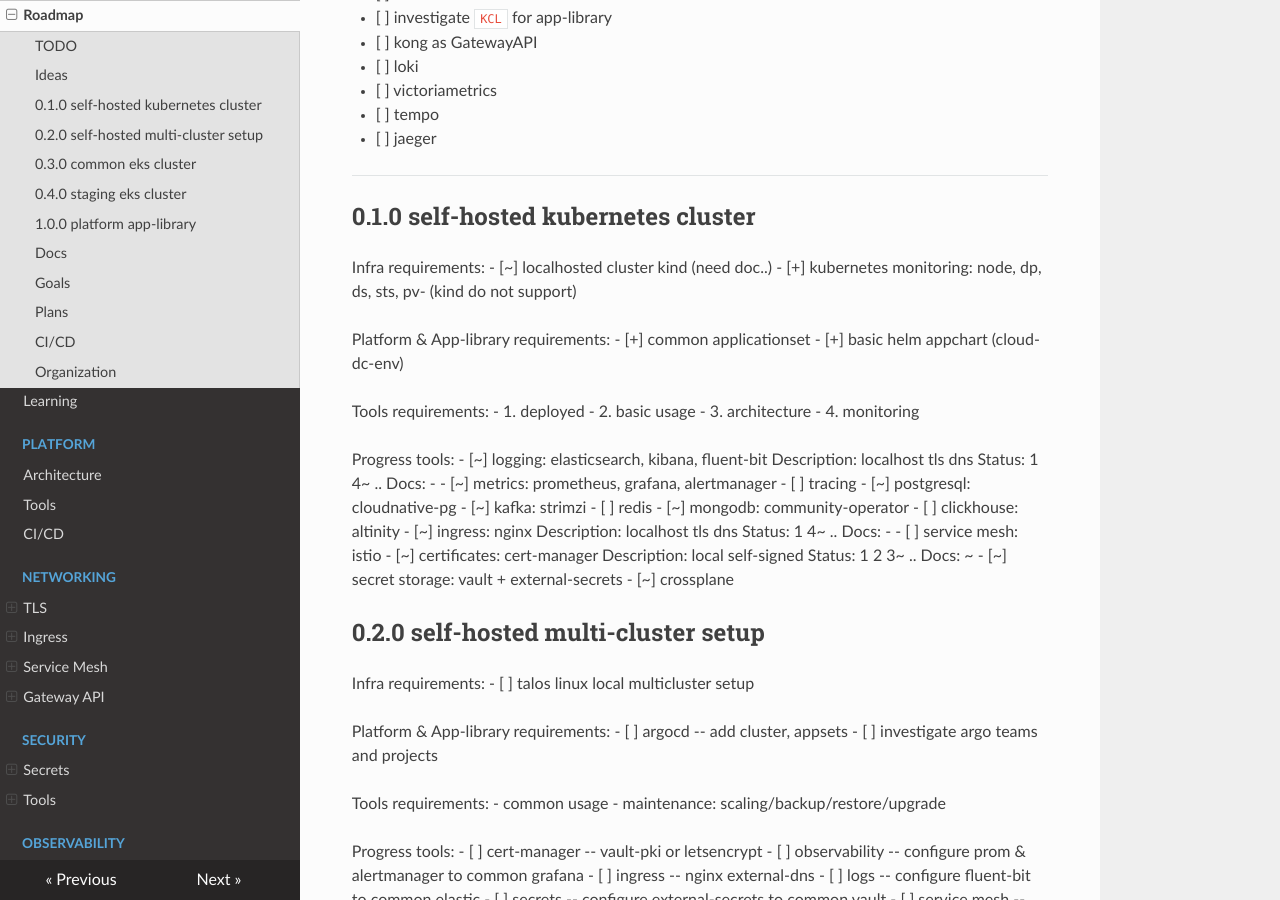
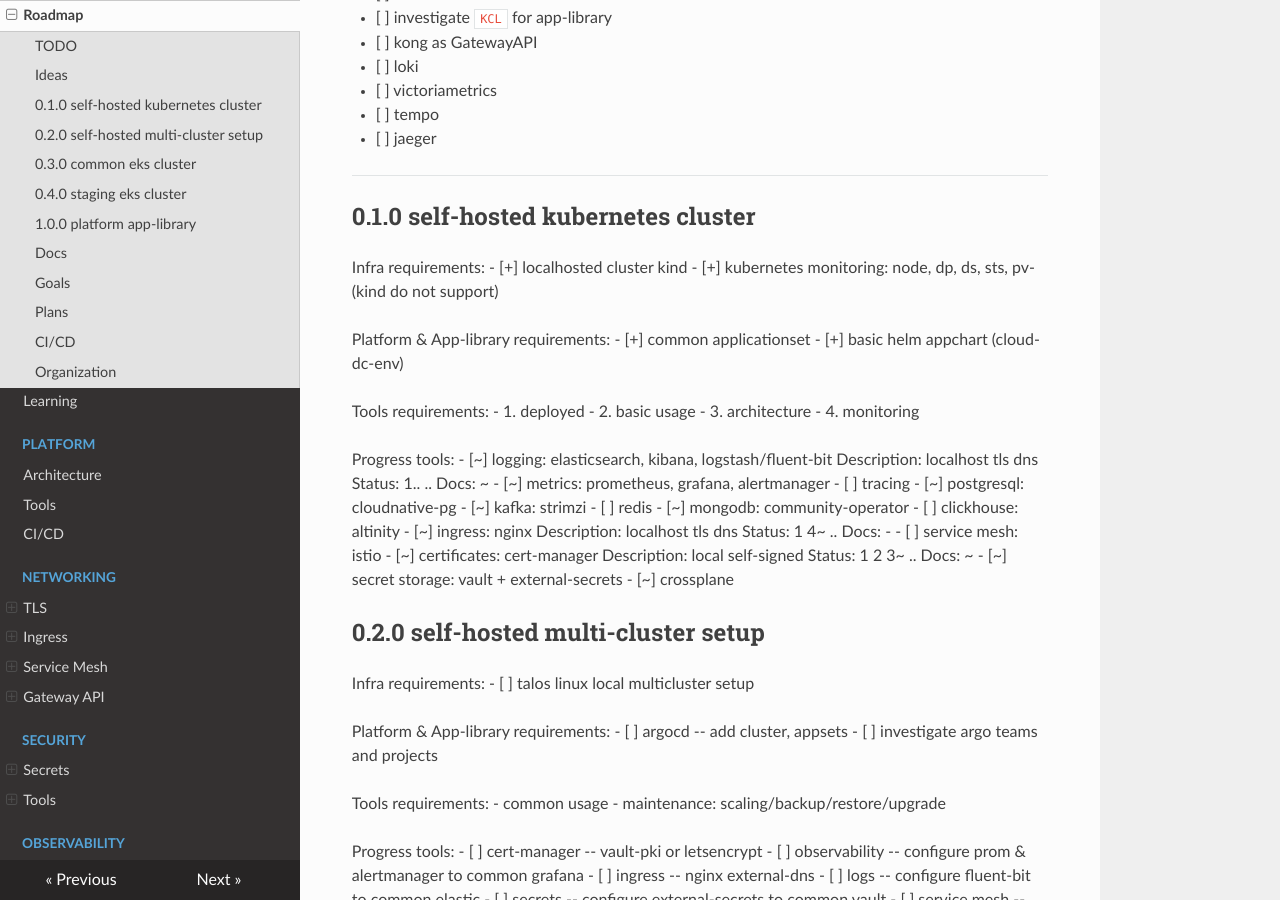
Before and after one commit to andrewozh/infra-apps, an MkDocs documentation site: the page built from docs/roadmap.md, in a window 1280 px wide and 900 px high, scrolled down 458 px. Built offline with MkDocs 1.6.1, drawn with Linux system fonts in a browser that asks for light colours; nearby versions of some CDN libraries.

Commit message:
kibana native ingress

```diff
--- a/docs/roadmap.md
+++ b/docs/roadmap.md
@@ -27,7 +27,7 @@
 ## 0.1.0 self-hosted kubernetes cluster
 
 Infra requirements:
-- [~] localhosted cluster kind (need doc..)
+- [+] localhosted cluster kind
 - [+] kubernetes monitoring: node, dp, ds, sts, pv- (kind do not support)
 
 Platform & App-library requirements:
@@ -41,10 +41,10 @@
 - 4. monitoring
 
 Progress tools:
-- [~] logging: elasticsearch, kibana, fluent-bit
+- [~] logging: elasticsearch, kibana, logstash/fluent-bit
     Description: localhost tls dns
-    Status: 1 4~ ..
-    Docs: -
+    Status: 1.. ..
+    Docs: ~
 - [~] metrics: prometheus, grafana, alertmanager
 - [ ] tracing
 - [~] postgresql: cloudnative-pg
```
Also changed, not shown: 3 other files.
